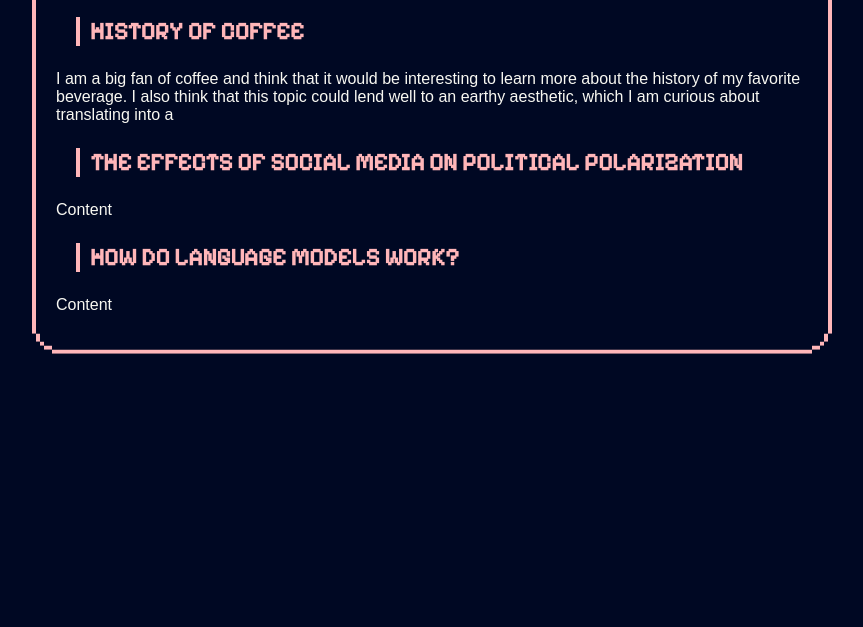
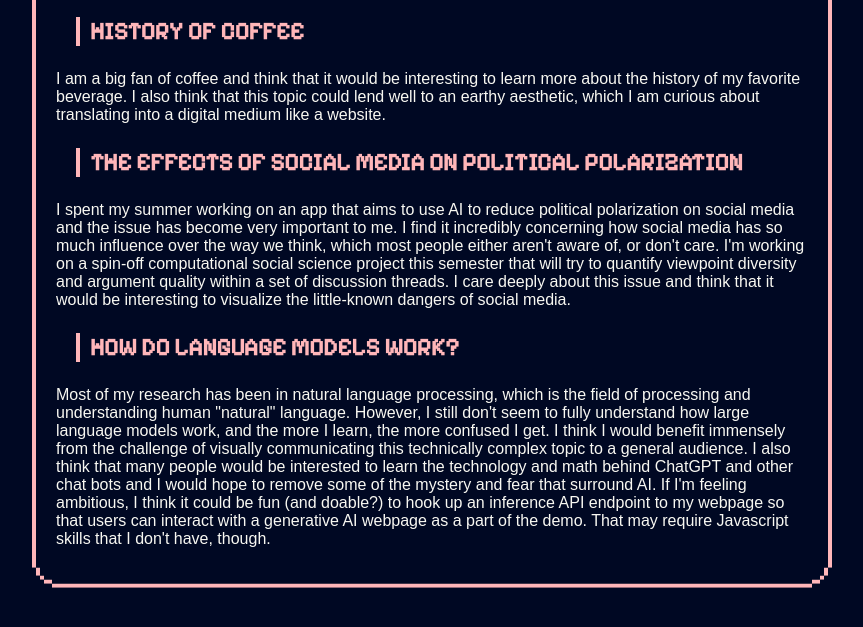
Before and after one commit to Reva-h/avt415, a plain HTML site: page pages/week1/p1_chkpt1.html in a window 1280 px wide. Shown: the part 311-938 px from the top of the page, without its empty margins (208-1071 px from the left). Before the commit the page ends 800 px from the top, so only its background shows below. Drawn offline with Linux system fonts and the light colour scheme.

Commit message:
First draft of project 1: checkpoint 1 assignment

```diff
--- a/pages/week1/p1_chkpt1.html
+++ b/pages/week1/p1_chkpt1.html
@@ -14,12 +14,22 @@
             <h2>Project 1: Checkpoint 1</h2>
             <h3>History of Coffee</h3>
                 <p> I am a big fan of coffee and think that it would be interesting to learn more about the history of my favorite beverage.
-                    I also think that this topic could lend well to an earthy aesthetic, which I am curious about translating into a
+                    I also think that this topic could lend well to an earthy aesthetic, which I am curious about translating into a digital medium like a website.
                 </p>
             <h3>The effects of social media on political polarization</h3>
-                <p> Content</p>
+                <p> I spent my summer working on an app that aims to use AI to reduce political polarization on social media and the issue has become very important to me.
+                    I find it incredibly concerning how social media has so much influence over the way we think, which most people either aren't aware of, or don't care.
+                    I'm working on a spin-off computational social science project this semester that will try to quantify viewpoint diversity and argument quality within a
+                    set of discussion threads. I care deeply about this issue and think that it would be interesting to visualize the little-known dangers of social media.
+                </p>
             <h3>How do language models work?</h3>
-                <p> Content</p>
+                <p> Most of my research has been in natural language processing, which is the field of processing and understanding human "natural" language. However, I still
+                    don't seem to fully understand how large language models work, and the more I learn, the more confused I get. I think I would benefit immensely from the
+                    challenge of visually communicating this technically complex topic to a general audience. I also think that many people would be interested to learn the
+                    technology and math behind ChatGPT and other chat bots and I would hope to remove some of the mystery and fear that surround AI. If I'm feeling ambitious,
+                    I think it could be fun (and doable?) to hook up an inference API endpoint to my webpage so that users can interact with a generative AI webpage as a part of
+                    the demo. That may require Javascript skills that I don't have, though.
+                </p>
         </div>
     </div>
 </body>
```
